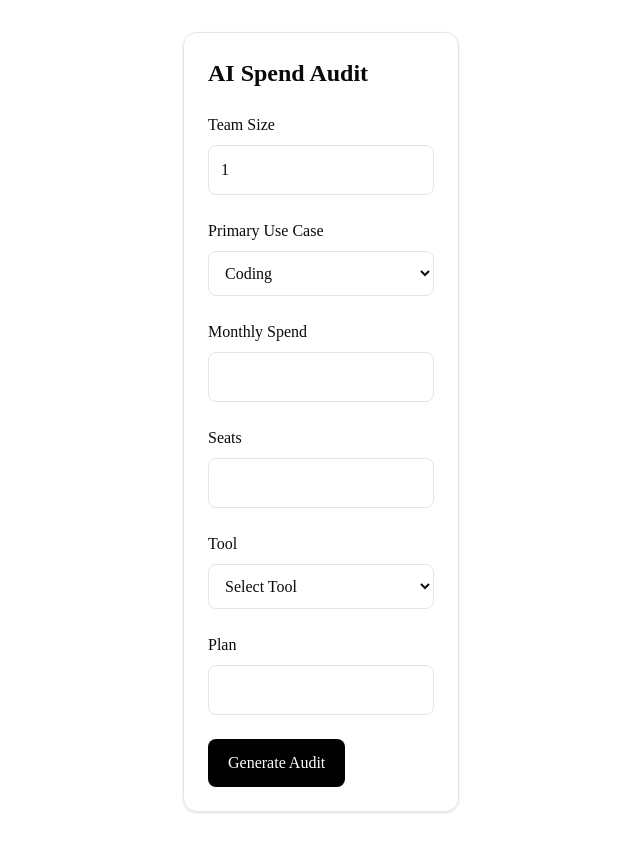
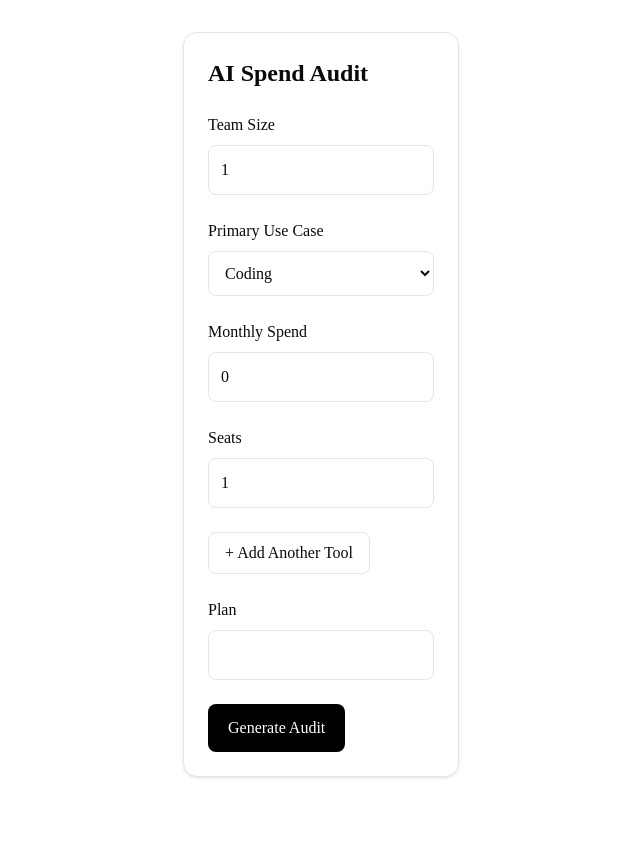
Before and after one commit to Arun-prasad27/spendscope-ai, a Next.js app: page / in a window 1280 px wide. Shown: the whole page, without its empty margins (319-959 px from the left). After the commit the page ends 809 px from the top, so only its background shows below. Built offline with nearby package versions, Linux system fonts and the light colour scheme.

Commit message:
feat: support multi-tool AI spend audits

```diff
--- a/src/components/form/spend-form.tsx
+++ b/src/components/form/spend-form.tsx
@@ -1,7 +1,7 @@
 "use client";
 
 import { useEffect, useState } from "react";
-import { useForm } from "react-hook-form";
+import { useForm, useFieldArray } from "react-hook-form";
 import { zodResolver } from "@hookform/resolvers/zod";
 
 import { auditFormSchema, AuditFormSchema } from "@/lib/validations";
@@ -15,6 +15,7 @@ export default function SpendForm() {
   const [results, setResults] = useState<AuditRecommendation[]>([]);
 
   const {
+    control, // For useFieldArray
     register,
     handleSubmit,
     reset, // For resetting form with stored data
@@ -22,13 +23,33 @@ export default function SpendForm() {
   } = useForm<AuditFormSchema>({
     resolver: zodResolver(auditFormSchema),
 
-    defaultValues: formData,
+    defaultValues: {
+  ...formData,
+
+  tools:
+    formData.tools?.length > 0
+      ? formData.tools
+      : [
+          {
+            tool: "ChatGPT",
+            plan: "",
+            monthlySpend: 0,
+            seats: 1,
+          },
+        ],
+},
   });
 
-  useEffect(() => { // Sync form with store data on mount and when store data changes
+  const { fields, append, remove } = useFieldArray({
+    // For dynamic tool entries
+    control,
+    name: "tools",
+  });
+
+  useEffect(() => {
+    // Sync form with store data on mount and when store data changes
     reset(formData); // Reset form with current store data
   }, [formData, reset]);
-
 
   const onSubmit = (data: AuditFormSchema) => {
     setFormData(data);
@@ -98,19 +119,91 @@ export default function SpendForm() {
           />
         </div>
 
-        <div>
-          <label className="mb-2 block font-medium">Tool</label>
+        <div className="space-y-6">
+          {fields.map((field, index) => (
+            <div key={field.id} className="rounded-xl border p-4">
+              <div className="mb-4 flex items-center justify-between">
+                <h3 className="font-semibold">Tool {index + 1}</h3>
 
-          <select
-            {...register("tools.0.tool")}
-            className="w-full rounded-md border p-3"
+                {fields.length > 1 && (
+                  <button
+                    type="button"
+                    onClick={() => remove(index)}
+                    className="text-sm text-red-500"
+                  >
+                    Remove
+                  </button>
+                )}
+              </div>
+
+              <div className="space-y-4">
+                <div>
+                  <label className="mb-2 block">Tool</label>
+
+                  <select
+                    {...register(`tools.${index}.tool`)}
+                    className="w-full rounded-md border p-3"
+                  >
+                    <option value="ChatGPT">ChatGPT</option>
+
+                    <option value="Claude">Claude</option>
+
+                    <option value="Cursor">Cursor</option>
+
+                    <option value="Copilot">GitHub Copilot</option>
+                  </select>
+                </div>
+
+                <div>
+                  <label className="mb-2 block">Plan</label>
+
+                  <input
+                    {...register(`tools.${index}.plan`)}
+                    className="w-full rounded-md border p-3"
+                  />
+                </div>
+
+                <div>
+                  <label className="mb-2 block">Monthly Spend</label>
+
+                  <input
+                    type="number"
+                    {...register(`tools.${index}.monthlySpend`, {
+                      valueAsNumber: true,
+                    })}
+                    className="w-full rounded-md border p-3"
+                  />
+                </div>
+
+                <div>
+                  <label className="mb-2 block">Seats</label>
+
+                  <input
+                    type="number"
+                    {...register(`tools.${index}.seats`, {
+                      valueAsNumber: true,
+                    })}
+                    className="w-full rounded-md border p-3"
+                  />
+                </div>
+              </div>
+            </div>
+          ))}
+
+          <button
+            type="button"
+            onClick={() =>
+              append({
+                tool: "ChatGPT",
+                plan: "",
+                monthlySpend: 0,
+                seats: 1,
+              })
+            }
+            className="rounded-md border px-4 py-2"
           >
-            <option value="">Select Tool</option>
-            <option value="Cursor">Cursor</option>
-            <option value="ChatGPT">ChatGPT</option>
-            <option value="Claude">Claude</option>
-            <option value="GitHub Copilot">GitHub Copilot</option>
-          </select>
+            + Add Another Tool
+          </button>
         </div>
 
         <div>
@@ -130,9 +223,7 @@ export default function SpendForm() {
           Generate Audit
         </button>
       </form>
-      {results.length > 0 && (
-        <AuditResults results={results} />
-      )}
+      {results.length > 0 && <AuditResults results={results} />}
     </div>
   );
 }
```
